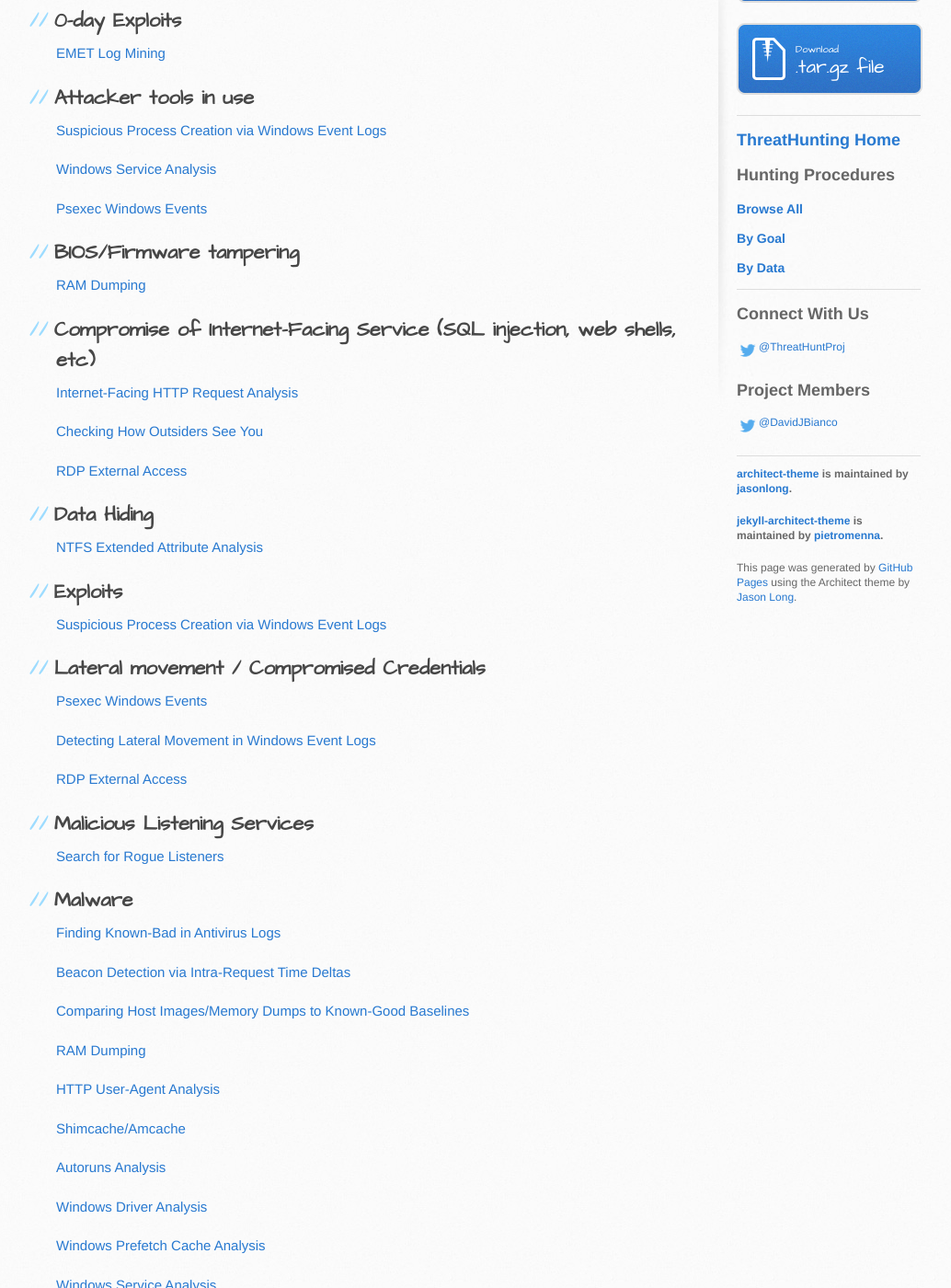
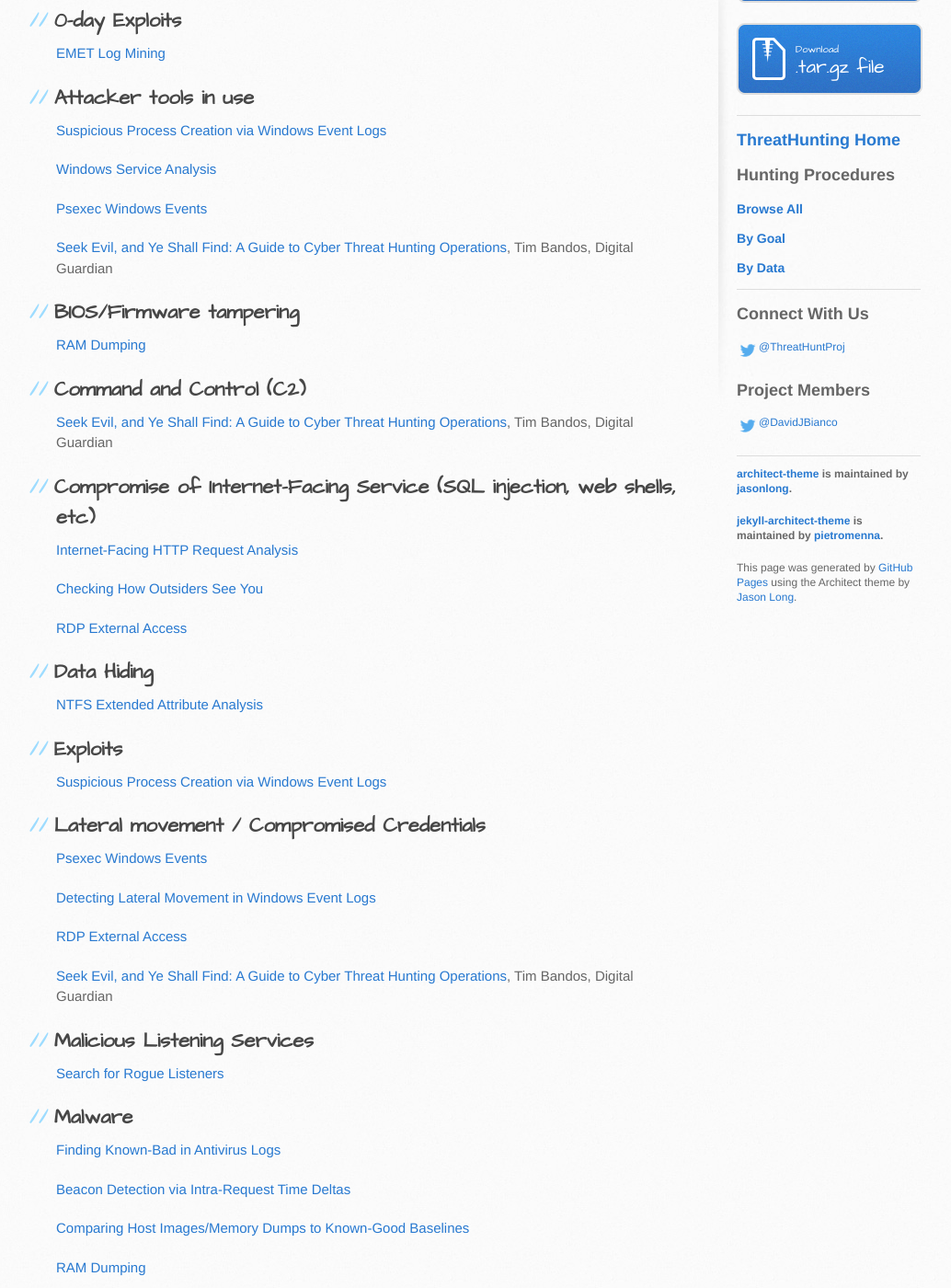
Before and after one commit to ThreatHuntingProject/ThreatHunting, a Jekyll site: the page built from index-by-purpose.md, in a window 1280 px wide and 1400 px high, scrolled down 485 px. Shown: the whole window at 92% size, without its empty margins (109-1143 px from the left). Built offline with Jekyll 4.4.1, drawn with Linux system fonts in a browser that asks for light colours; some of the changed text lies outside the part shown.

Commit message:
Index a bunch of techniques from DigitalGuardian

```diff
--- a/index-by-purpose.md
+++ b/index-by-purpose.md
@@ -15,8 +15,13 @@ permalink: "/goal-index"
 
 [Psexec Windows Events]({{ site.github.repository_url }}/blob/master/hunts/psexec-windows-events.md)
 
+[Seek Evil, and Ye Shall Find: A Guide to Cyber Threat Hunting Operations](https://digitalguardian.com/blog/seek-evil-and-ye-shall-find-guide-cyber-threat-hunting-operations), Tim Bandos, Digital Guardian
+
 ## BIOS/Firmware tampering
 [RAM Dumping]({{ site.github.repository_url }}/blob/master/hunts/ram_dumping.md)
+
+## Command and Control (C2)
+[Seek Evil, and Ye Shall Find: A Guide to Cyber Threat Hunting Operations](https://digitalguardian.com/blog/seek-evil-and-ye-shall-find-guide-cyber-threat-hunting-operations), Tim Bandos, Digital Guardian
 
 ## Compromise of Internet-Facing Service (SQL injection, web shells, etc)
 [Internet-Facing HTTP Request Analysis]({{ site.github.repository_url }}/blob/master/hunts/internet_facing_http_request_analysis.md)
@@ -37,6 +42,8 @@ permalink: "/goal-index"
 [Detecting Lateral Movement in Windows Event Logs]({{ site.github.repository_url }}/blob/master/hunts/lateral-movement-windows-authentication-logs.md)
 
 [RDP External Access]({{ site.github.repository_url }}/blob/master/hunts/rdp_external_access.md)
+
+[Seek Evil, and Ye Shall Find: A Guide to Cyber Threat Hunting Operations](https://digitalguardian.com/blog/seek-evil-and-ye-shall-find-guide-cyber-threat-hunting-operations), Tim Bandos, Digital Guardian
 
 ## Malicious Listening Services
 [Search for Rogue Listeners]( {{ site.github.repository_url }}/blob/master/hunts/rogue_listeners.md)
@@ -61,3 +68,8 @@ permalink: "/goal-index"
 [Windows Prefetch Cache Analysis]({{ site.github.repository_url }}/blob/master/hunts/windows_prefetch_cache_analysis.md)
 
 [Windows Service Analysis]({{ site.github.repository_url }}/blob/master/hunts/windows_service_analysis.md)
+
+[Seek Evil, and Ye Shall Find: A Guide to Cyber Threat Hunting Operations](https://digitalguardian.com/blog/seek-evil-and-ye-shall-find-guide-cyber-threat-hunting-operations), Tim Bandos, Digital Guardian
+
+## Privilege Escalation
+[Seek Evil, and Ye Shall Find: A Guide to Cyber Threat Hunting Operations](https://digitalguardian.com/blog/seek-evil-and-ye-shall-find-guide-cyber-threat-hunting-operations), Tim Bandos, Digital Guardian
```
Also changed, not shown: index-by-data.md (+11 -0 lines).
